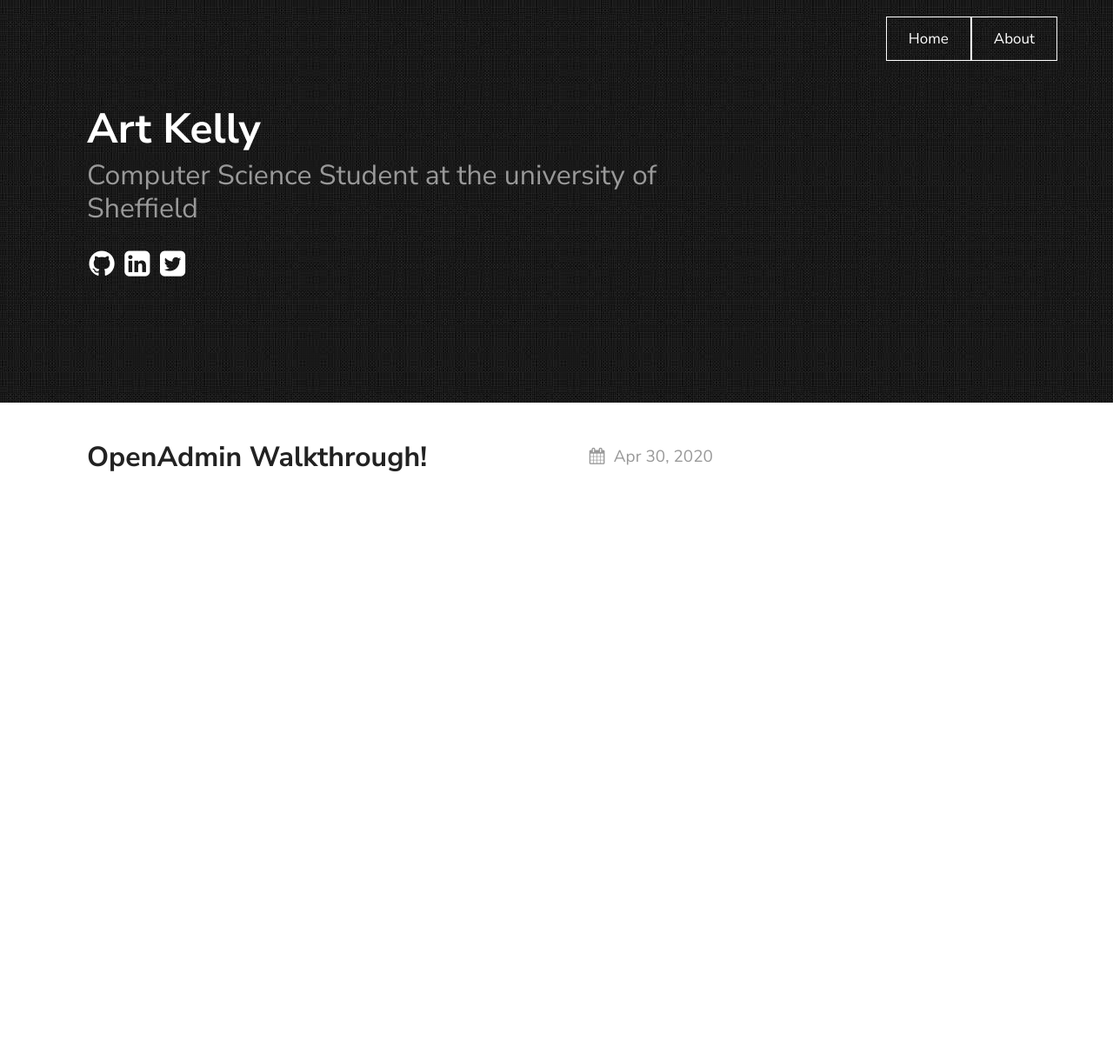
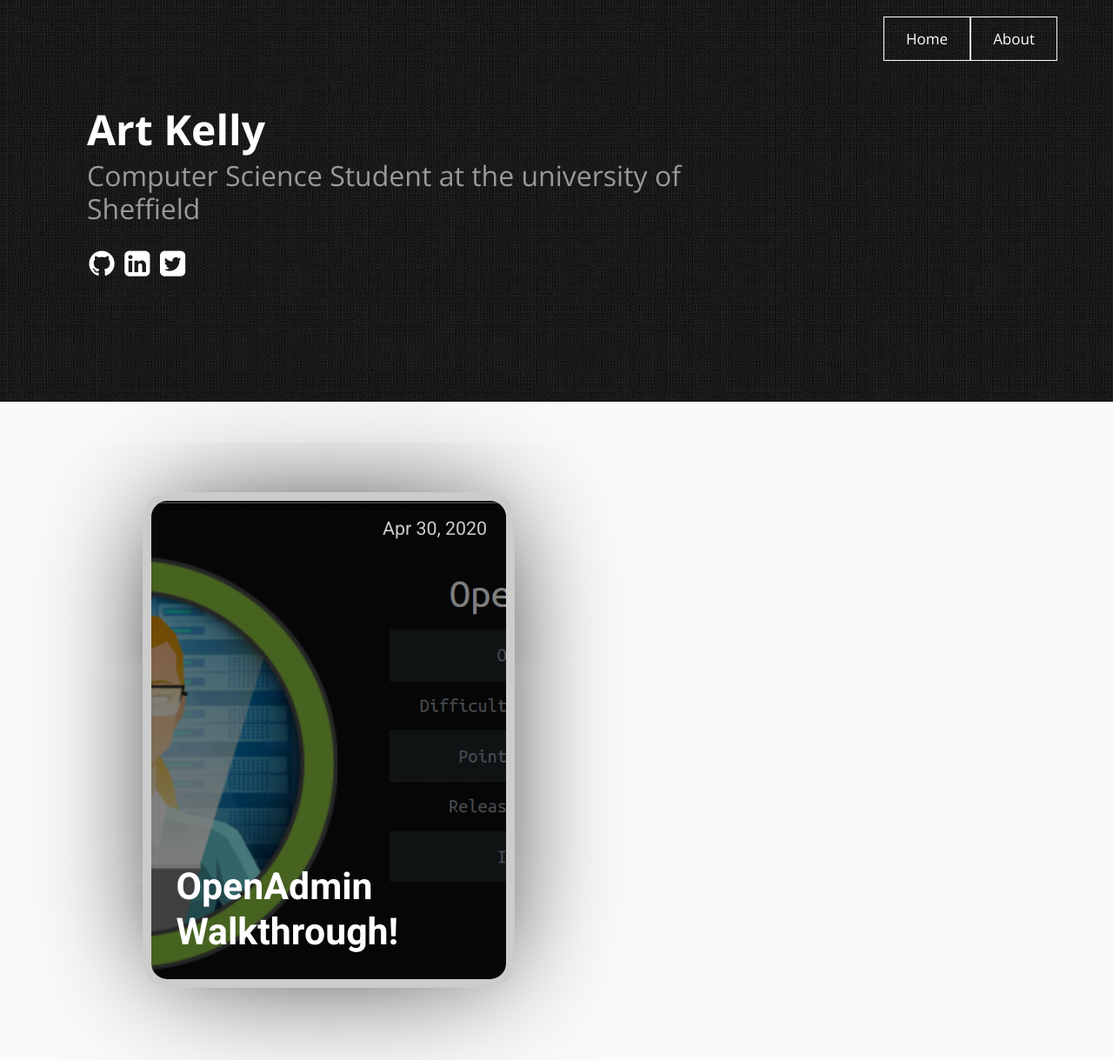
Before and after one commit to ArtKelly/ArtKelly.github.io, a Jekyll site: the page built from index.markdown, in a window 1280 px wide. Shown: the whole page at 87% size. Built offline with Jekyll 4.4.1, drawn with Linux system fonts in a browser that asks for light colours; before the commit the page ends 900 px from its top, so only the background shows below that.

Commit message:
Bug fixes

```diff
--- a/_layouts/home.html
+++ b/_layouts/home.html
@@ -3,21 +3,21 @@ layout: page
 ---
 {%- if site.posts.size > 0 -%}
 <ul class="posts">
+	{%- assign date_format = site.minima.date_format | default: "%b %-d, %Y" -%}
+	<section class="cards-wrapper">
 		{%- for post in site.posts -%}
 		<li>
-		{%- assign date_format = site.minima.date_format | default: "%b %-d, %Y" -%}
-		<div class="post-meta">
-			<a class="post-link" href="{{ post.url | relative_url }}">
-				<h2 class="post-title">{{ post.title | escape }}</h2>
+			<div class="card-grid-space">
+				<a class="card" href="{{ post.url | relative_url }}"
+					style="--bg-img: url('../../assets/images/thumbnails/{{ post.title | escape}}.png')">
+					<div>
+						<h1>{{ post.title | escape}}</h1>
+						<div class="date">{{ post.date | date: date_format }}</div>
+					</div>
 				</a>
-			<div class="post-date"><i class="icon-calendar"></i>{{ post.date | date: date_format }}</div>
-		</div>
-		<div class="post">
-			{%- if site.show_excerpts -%}
-			{{ post.excerpt }}
-			{%- endif -%}
 			</div>
 		</li>
 		{%- endfor -%}
+	</section>
 </ul>
 {%- endif -%}
--- a/_sass/theme.scss
+++ b/_sass/theme.scss
@@ -11,6 +11,10 @@ $leftWidth: 220px;
 
 $gray: #999;
 $lightGray: #eee;
+$color_white: #fff;
+$color_prime: #26cbd1;
+$color_grey_dark: #a2a2a2;
+
 
 *,*:before,*:after {
 	box-sizing: border-box;
@@ -251,3 +255,200 @@ header {
 		}
 	}
 }
+
+@import url('https://fonts.googleapis.com/css?family=Heebo:400,700|Open+Sans:400,700');
+
+:root {
+  --color: #000;
+  --transition-time: 0.4s;
+}
+
+* {
+  box-sizing: border-box;
+}
+
+body {
+  margin: 0;
+  min-height: 100vh;
+  font-family: 'Open Sans';
+  background: #fafafa;
+}
+
+a {
+  color: inherit;
+}
+
+.cards-wrapper {
+  display: grid;
+  justify-content: center;
+  align-items: center;
+  grid-template-columns: 1fr 1fr 1fr;
+  grid-gap: 4rem;
+  padding: 4rem;
+  margin: 0 auto;
+  width: max-content;
+}
+
+.card {
+  font-family: 'Heebo';
+  --bg-filter-opacity: 0.5;
+  background-image: linear-gradient(rgba(0,0,0,var(--bg-filter-opacity)),rgba(0,0,0,var(--bg-filter-opacity))), var(--bg-img);
+  height: 20em;
+  width: 15em;
+  font-size: 1.5em;
+  color: white;
+  border-radius: 1em;
+  padding: 1em;
+  /*margin: 2em;*/
+  display: flex;
+  align-items: flex-end;
+  background-size: cover;
+  background-position: center;
+  box-shadow: 0 0 5em -1em black;
+  transition: all, var(--transition-time);
+  position: relative;
+  overflow: hidden;
+  border: 10px solid #ccc;
+  text-decoration: none;
+}
+
+.card:hover {
+  transform: rotate(0);
+}
+
+.card h1 {
+  margin: 0;
+  font-size: 1.5em;
+  line-height: 1.2em;
+}
+
+.card p {
+  font-size: 0.75em;
+  font-family: 'Open Sans';
+  margin-top: 0.5em;
+  line-height: 2em;
+}
+
+.card .tags {
+  display: flex;
+}
+
+.card .tags .tag {
+  font-size: 0.75em;
+  background: rgba(255,255,255,0.5);
+  border-radius: 0.3rem;
+  padding: 0 0.5em;
+  margin-right: 0.5em;
+  line-height: 1.5em;
+  transition: all, var(--transition-time);
+}
+
+.card:hover .tags .tag {
+  background: var(--color);
+  color: white;
+}
+
+.card .date {
+  position: absolute;
+  top: 0;
+  right: 0;
+  font-size: 0.75em;
+  padding: 1em;
+  line-height: 1em;
+  opacity: .8;
+}
+
+.card:before, .card:after {
+  content: '';
+  transform: scale(0);
+  transform-origin: top left;
+  border-radius: 50%;
+  position: absolute;
+  left: -50%;
+  top: -50%;
+  z-index: -5;
+  transition: all, var(--transition-time);
+  transition-timing-function: ease-in-out;
+}
+
+.card:before {
+  background: #ddd;
+  width: 250%;
+  height: 250%;
+}
+
+.card:after {
+  background: white;
+  width: 200%;
+  height: 200%;
+}
+
+.card:hover {
+  color: var(--color);
+}
+
+.card:hover:before, .card:hover:after {
+  transform: scale(1);
+}
+
+.card-grid-space .num {
+  font-size: 3em;
+  margin-bottom: 1.2rem;
+  margin-left: 1rem;
+}
+
+.info {
+  font-size: 1.2em;
+  display: flex;
+  padding: 1em 3em;
+  height: 3em;
+}
+
+.info img {
+  height: 3em;
+  margin-right: 0.5em;
+}
+
+.info h1 {
+  font-size: 1em;
+  font-weight: normal;
+}
+
+/* MEDIA QUERIES */
+@media screen and (max-width: 1285px) {
+  .cards-wrapper {
+    grid-template-columns: 1fr 1fr;
+  }
+}
+
+@media screen and (max-width: 900px) {
+  .cards-wrapper {
+    grid-template-columns: 1fr;
+  }
+  .info {
+    justify-content: center;
+  }
+  .card-grid-space .num {
+    margin-left: 0;
+    text-align: center;
+  }
+}
+
+@media screen and (max-width: 500px) {
+  .cards-wrapper {
+    padding: 4rem 2rem;
+  }
+  .card {
+    max-width: calc(100vw - 4rem);
+  }
+}
+
+@media screen and (max-width: 450px) {
+  .info {
+    display: block;
+    text-align: center;
+  }
+  .info h1 {
+    margin: 0;
+  }
+}
```
Also changed, not shown: _layouts/post.html (+0 -18 lines), _sass/_syntax.scss (line endings or trailing spaces), assets/images/openadmin/apache.png (added), assets/images/openadmin/exploitheader.png (added), assets/images/openadmin/exploitsearch.png (added), assets/images/openadmin/music.png (added), assets/images/openadmin/ona.png (added), assets/images/thumbnails/OpenAdmin Walkthrough!.png (added). Lines whose indentation alone changed are shown as unchanged.
